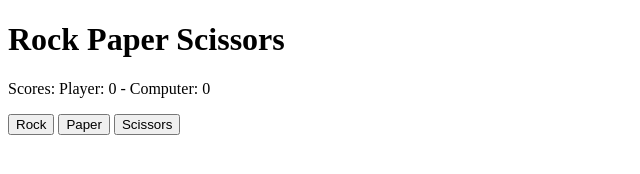
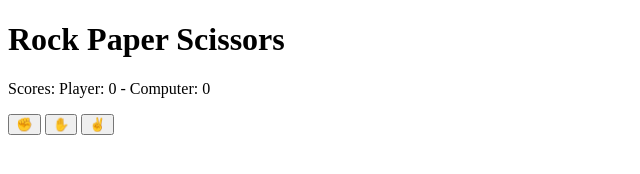
Before and after one commit to marrahenzo/odin-rock-paper-scissors, a plain HTML site: page index.html in a window 1280 px wide. Shown: the whole page, without its empty margins (0-640 px from the left). Drawn offline with Linux system fonts and the light colour scheme.

Commit message:
Added link tag and grouped buttons

```diff
--- a/index.html
+++ b/index.html
@@ -6,15 +6,19 @@
     <meta name="viewport" content="width=device-width, initial-scale=1.0" />
     <title>The Odin Project - Rock Paper Scissors</title>
     <script defer src="./script.js"></script>
+    <link rel="stylesheet" href="./styles.css" />
   </head>
   <body>
     <h1>Rock Paper Scissors</h1>
     <div id="scores">
       <p id="score-counter">Scores: Player: 0 - Computer: 0</p>
     </div>
-    <button id="button-rock">Rock</button>
-    <button id="button-paper">Paper</button>
-    <button id="button-scissors">Scissors</button>
+    <div id="buttons">
+      <button id="button-rock">✊</button>
+      <button id="button-paper">✋</button>
+      <button id="button-scissors">✌️</button>
+    </div>
+
     <p id="match-results"></p>
   </body>
 </html>
```
